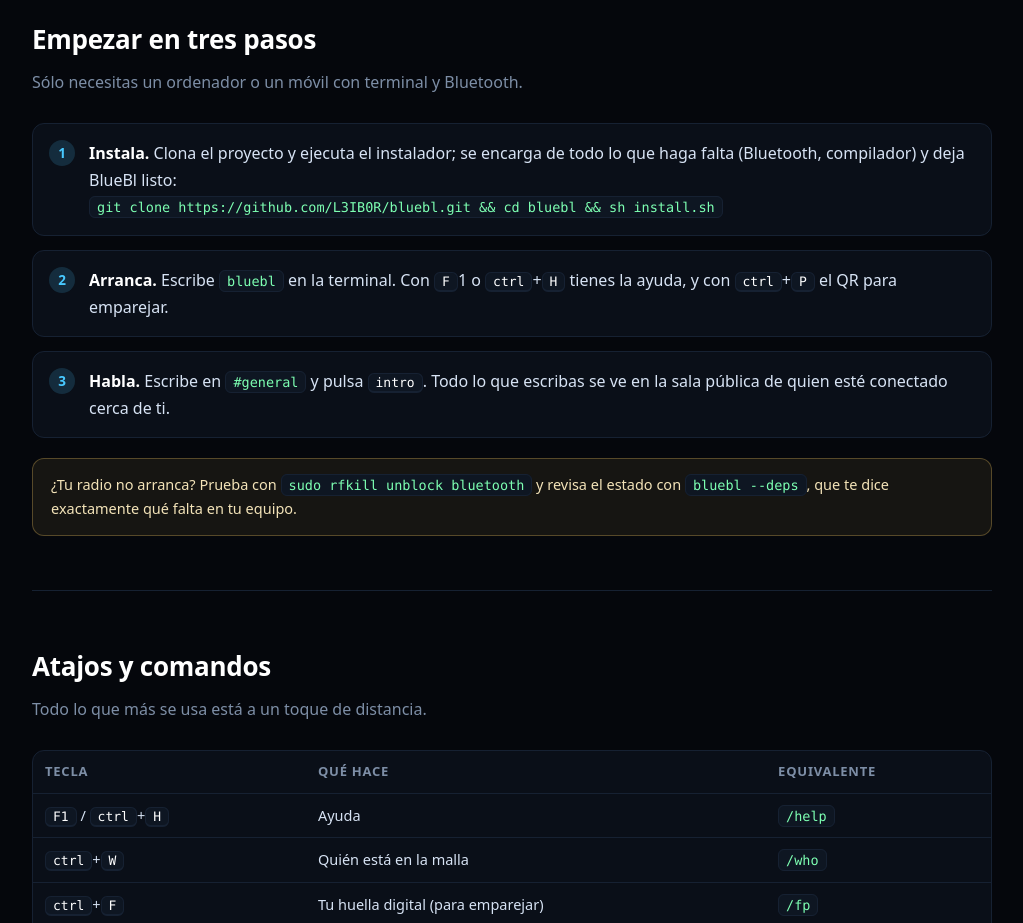
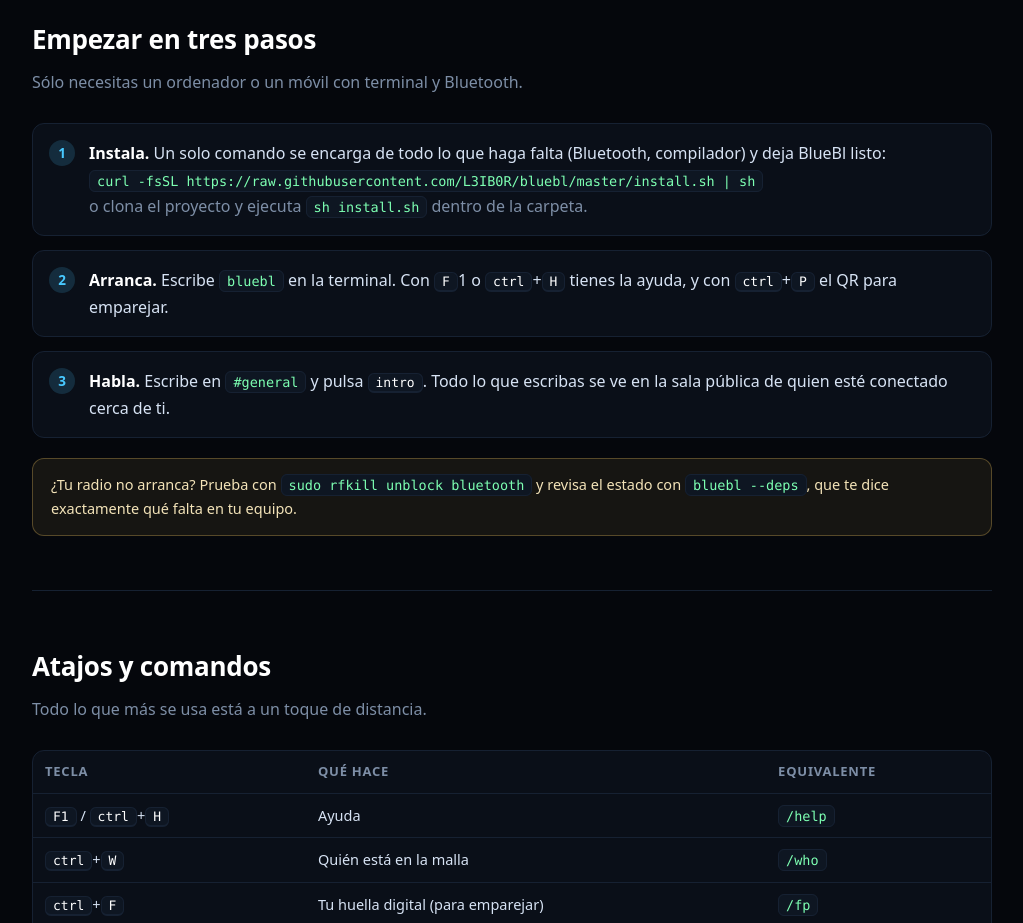
Before and after one commit to L3IB0R/bluebl, a plain HTML site: page web/index.html in a window 1280 px wide. Shown: the part 1400-2323 px from the top of the page, without its empty margins (128-1151 px from the left). Drawn offline with Linux system fonts and the light colour scheme.

Commit message:
Instalador usable con curl | sh y enlace en la web

```diff
--- a/web/index.html
+++ b/web/index.html
@@ -193,9 +193,11 @@
     <h2>Empezar en tres pasos</h2>
     <p class="lead">Sólo necesitas un ordenador o un móvil con terminal y Bluetooth.</p>
     <ol class="steps">
-      <li><b>Instala.</b> Clona el proyecto y ejecuta el instalador; se encarga
-          de todo lo que haga falta (Bluetooth, compilador) y deja BlueBl listo:
-          <br><code>git clone https://github.com/L3IB0R/bluebl.git &amp;&amp; cd bluebl &amp;&amp; sh install.sh</code></li>
+      <li><b>Instala.</b> Un solo comando se encarga de todo lo que haga
+          falta (Bluetooth, compilador) y deja BlueBl listo:
+          <br><code>curl -fsSL https://raw.githubusercontent.com/L3IB0R/bluebl/master/install.sh | sh</code>
+          <br><span style="color:var(--dim)">o clona el proyecto y ejecuta
+          <code>sh install.sh</code> dentro de la carpeta.</span></li>
       <li><b>Arranca.</b> Escribe <code>bluebl</code> en la terminal. Con
           <kbd>F</kbd>1 o <kbd>ctrl</kbd>+<kbd>H</kbd> tienes la ayuda, y con
           <kbd>ctrl</kbd>+<kbd>P</kbd> el QR para emparejar.</li>
```
Also changed, not shown: 2 other files.
